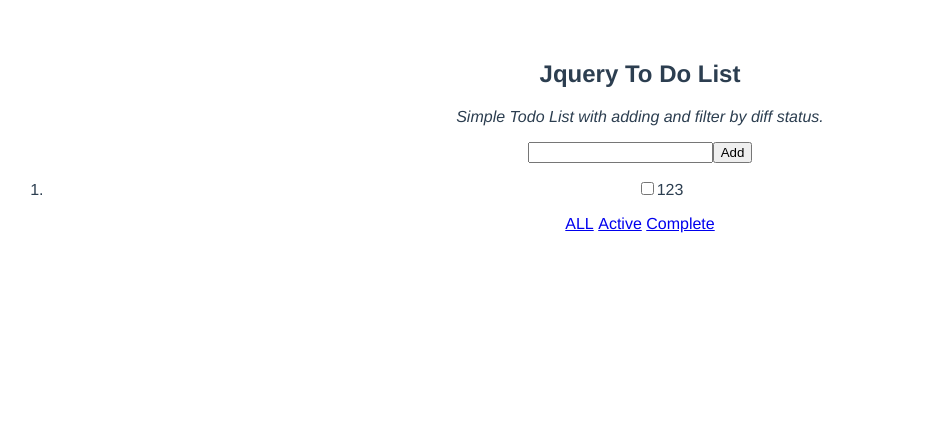
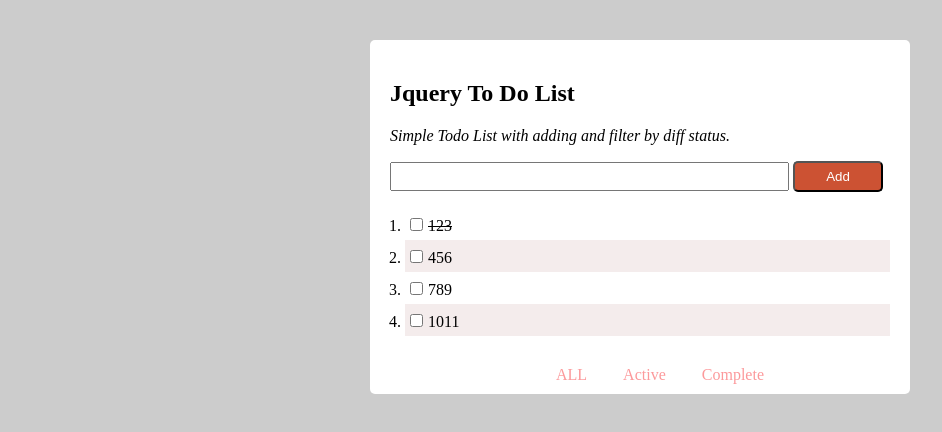
Before and after one commit to yjt-1997/Todo-list, a Vue app: page / in a window 1280 px wide. Shown: the top 432 px of the page, without its empty margins (0-942 px from the left). Built offline with nearby package versions, Linux system fonts and the light colour scheme.

Commit message:
[YJT]add css

```diff
--- a/src/App.vue
+++ b/src/App.vue
@@ -4,9 +4,22 @@
     <p>
       <em>Simple Todo List with adding and filter by diff status.</em>
     </p>
-    <input type="text"><button>Add</button>
+    <input type="text" />
+    <button>Add</button>
     <List></List>
-    <a href="#">ALL</a>&nbsp;<a href="#">Active</a>&nbsp;<a href="#">Complete</a>
+    <div>
+      <ul id="filters">
+        <li>
+          <a href="#">ALL</a>
+        </li>
+        <li>
+          <a href="#">Active</a>
+        </li>
+        <li>
+          <a href="#">Complete</a>
+        </li>
+      </ul>
+    </div>
   </div>
 </template>
 
@@ -21,12 +34,5 @@ export default {
 </script>
 
 <style>
-#app {
-  font-family: "Avenir", Helvetica, Arial, sans-serif;
-  -webkit-font-smoothing: antialiased;
-  -moz-osx-font-smoothing: grayscale;
-  text-align: center;
-  color: #2c3e50;
-  margin-top: 60px;
-}
+@import url("./css/app.css");
 </style>
--- a/src/components/List.vue
+++ b/src/components/List.vue
@@ -1,9 +1,23 @@
 <template>
   <div>
     <ol>
-      <li class>
+      <li>
         <input name="todo-list" type="checkbox" class="todo-list" />
-        <span>123</span>
+        <span>
+          <s>123</s>
+        </span>
+      </li>
+      <li>
+        <input name="todo-list" type="checkbox" class="todo-list" />
+        <span>456</span>
+      </li>
+      <li>
+        <input name="todo-list" type="checkbox" class="todo-list" />
+        <span>789</span>
+      </li>
+      <li>
+        <input name="todo-list" type="checkbox" class="todo-list" />
+        <span>1011</span>
       </li>
     </ol>
   </div>
--- /dev/null
+++ b/src/css/app.css
@@ -0,0 +1,82 @@
+body {
+    background: #ccc;
+}
+
+#app {
+    padding: 20px;
+    width: 500px;
+    margin: 0 auto;
+    margin-top: 40px;
+    background: white;
+    border-radius: 5px;
+}
+
+input {
+    padding: 5px 10px;
+}
+
+input[type=text] {
+    width: 75%;
+}
+
+button {
+    height: 31px;
+    display: inline-block;
+    width: 18%;
+    background-color: #cc5233;
+    color: white;
+    border-radius: 5px;
+    text-align: center;
+    padding: 5px 13px;
+    margin-left: 4px;
+}
+
+ol {
+    padding-left: 15px;
+}
+
+ol li {
+    padding: 5px;
+    color: #000;
+}
+
+ol li span {
+    width: 70%;
+}
+
+ol li:nth-child(even) {
+    background: #f4ecec;
+}
+
+li:hover {
+    cursor: pointer;
+}
+
+input[type=checkbox] {
+    margin: 5px 5px 2px 0;
+}
+
+#filters {
+    text-align: center;
+    margin-bottom: -10px;
+    margin-top: 30px;
+}
+
+#filters li {
+    display: inline;
+    padding: 8px;
+}
+
+#filters li a {
+    color: #fc999b;
+    margin: 3px;
+    padding: 3px 7px;
+    text-decoration: none;
+}
+
+#filters li a.selected,
+#filters li a:hover {
+    border: 1px solid transparent;
+    border-radius: 3px;
+    border-color: gray;
+}
```
